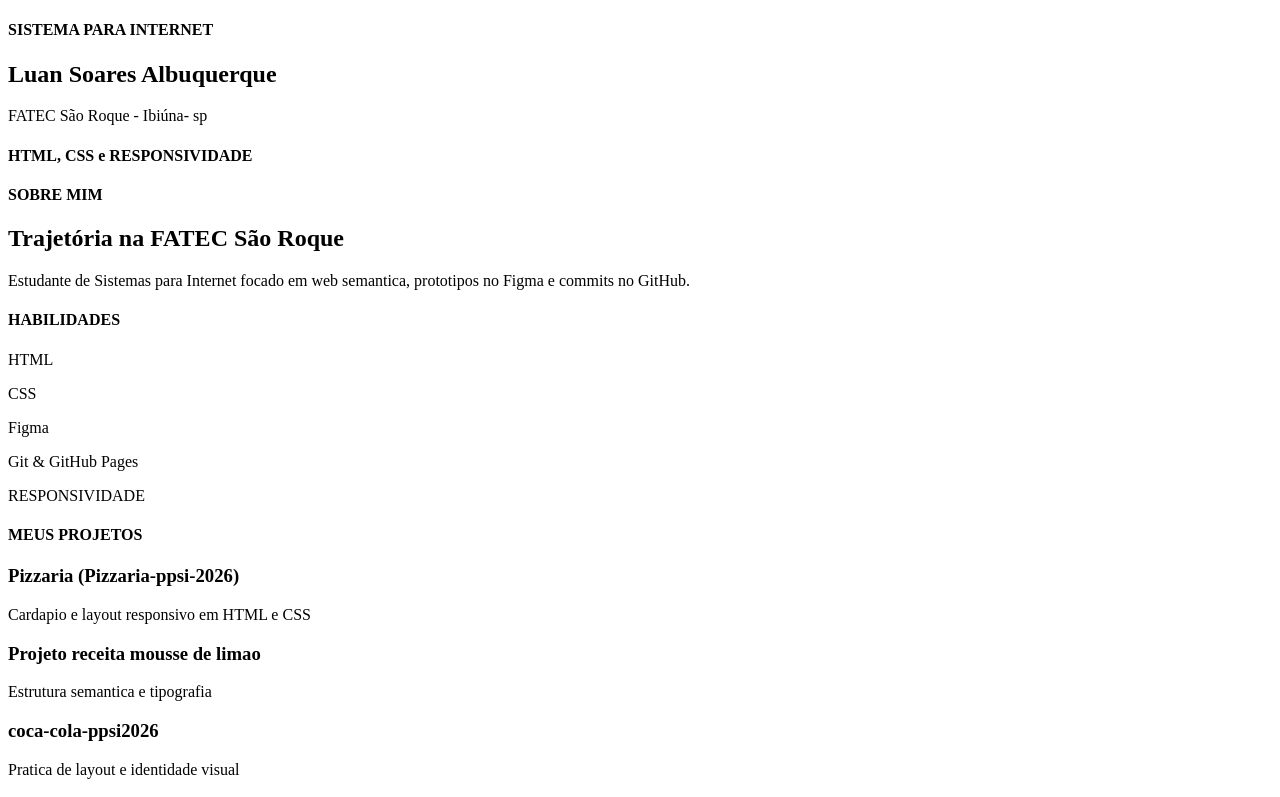
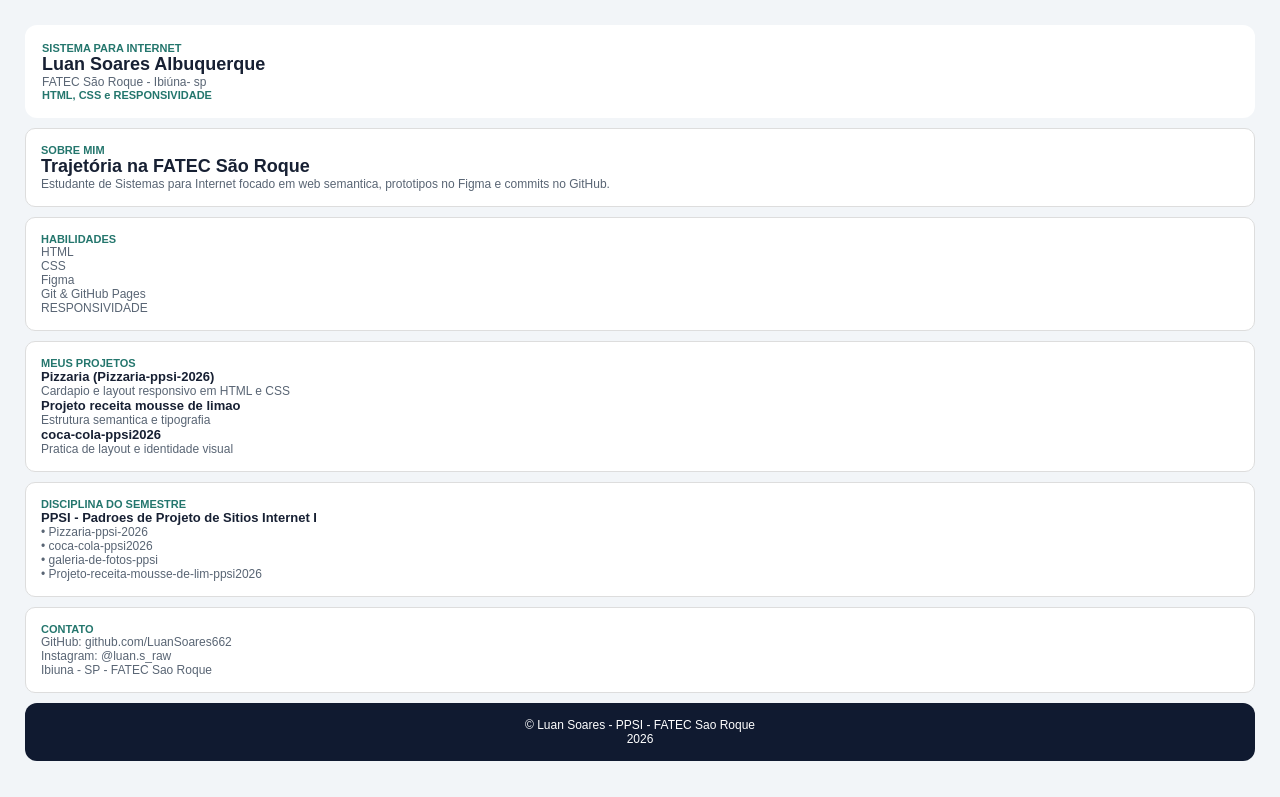
Before and after one commit to LuanSoares662/Portifolio-ppsi2026, a plain HTML site: page index.html in a window 1280 px wide. Shown: the top 797 px of the page. Drawn offline with Linux system fonts and the light colour scheme.

Commit message:
css criado e html atualizado

```diff
--- a/style.css
+++ b/style.css
@@ -0,0 +1,62 @@
+ *{
+    margin: 0;
+    padding: 0;
+
+ }
+
+ body {
+    background-color: #f2f5f8;
+    font-family: Arial;
+    margin: 25px;
+    color: #172033;
+}
+
+.perfil {
+    background-color: white;
+    border: 2px solid #ffffff;
+    border-radius: 12px;
+    padding: 15px;
+    margin-bottom: 10px;
+}
+
+.perfil img {
+    float: right;
+    border-radius: 10px;
+}
+.caixa {
+    background-color: white;
+    border: 1px solid #dddddd;
+    border-radius: 10px;
+    padding: 15px;
+    margin-bottom: 10px;
+}
+
+h4 {
+    color: #24766d;
+    font-size: 11px;
+}
+
+h2 {
+    font-size: 18px;
+}
+
+h3 {
+    font-size: 13px;
+}
+
+p {
+    font-size: 12px;
+    color: #596574;
+}
+
+.rodape {
+    background-color: #101a30;
+    color: white;
+    text-align: center;
+    padding: 15px;
+    border-radius: 12px;
+}
+
+.rodape p {
+    color: white;
+}
```
Also changed, not shown: index.html (+1 -0 lines).
